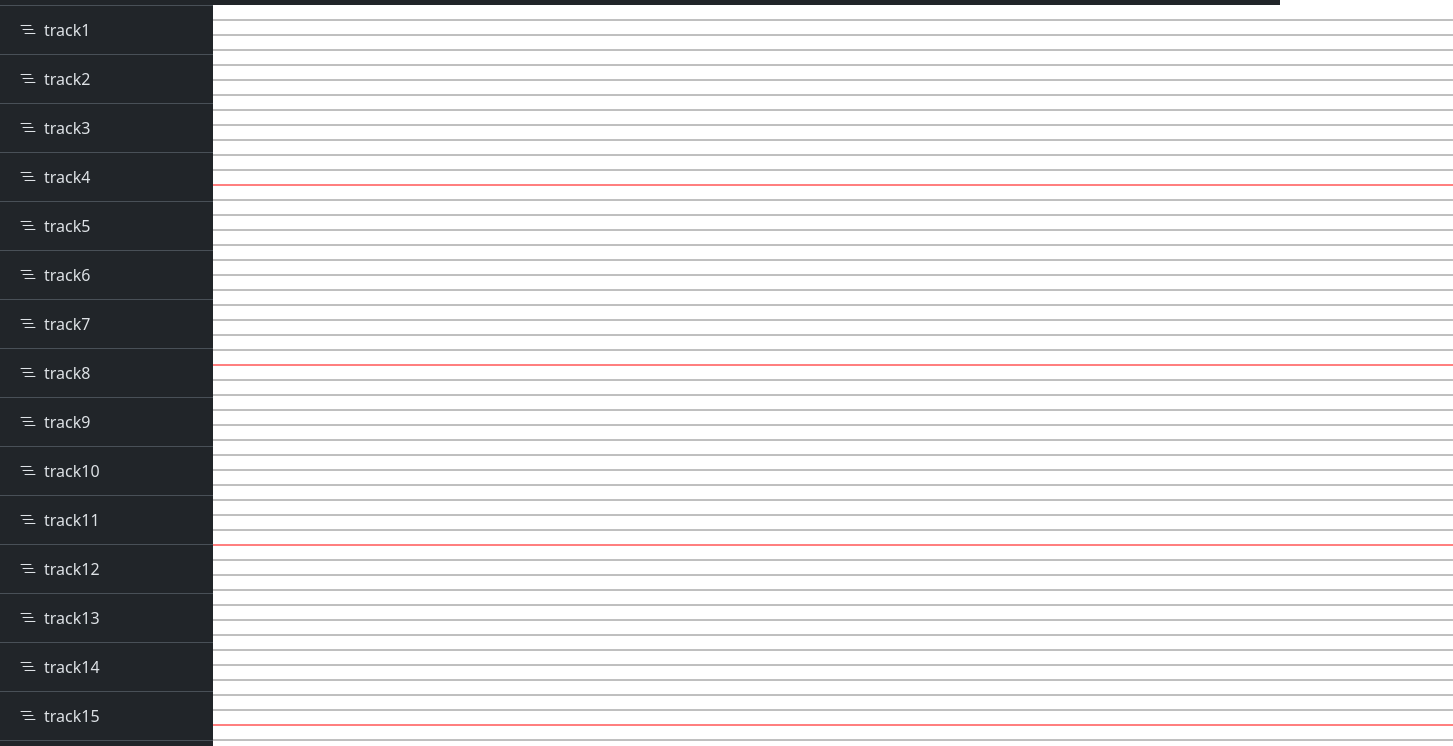
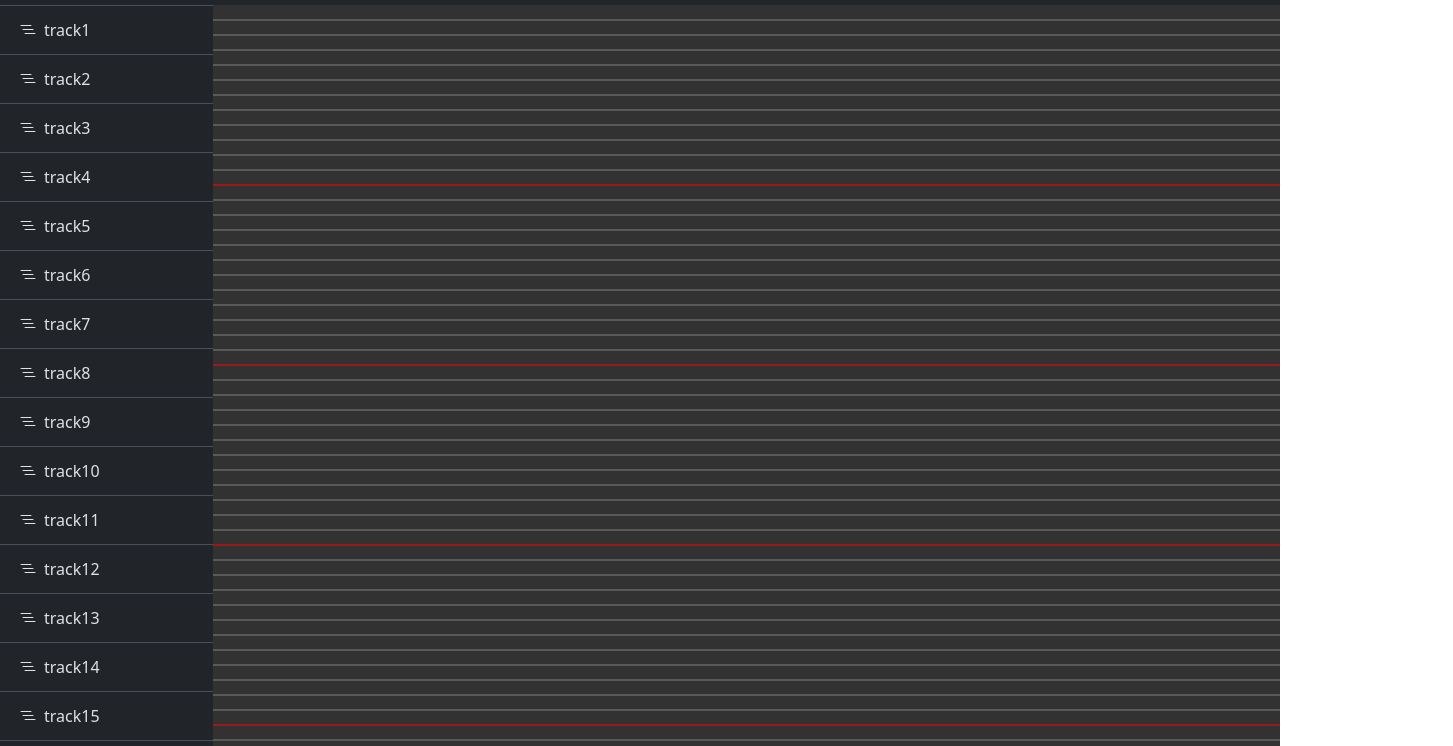
Before and after one commit to hiarc/sequencer, a React app: page / in a window 1280 px wide. Shown: the part 51-797 px from the top of the page, 1453 px wide, since content can reach past the window. Built offline with nearby package versions, Linux system fonts and the light colour scheme.

Commit message:
ピアノロールの縦幅を調整した

```diff
--- a/src/css/sequenser.css
+++ b/src/css/sequenser.css
@@ -1,3 +1,5 @@
-.bg-svg{
+.piano-roll{
   background-color: rgb(50,50,50);
+  height: 800px;
+  overflow-y: scroll;
 }
```
